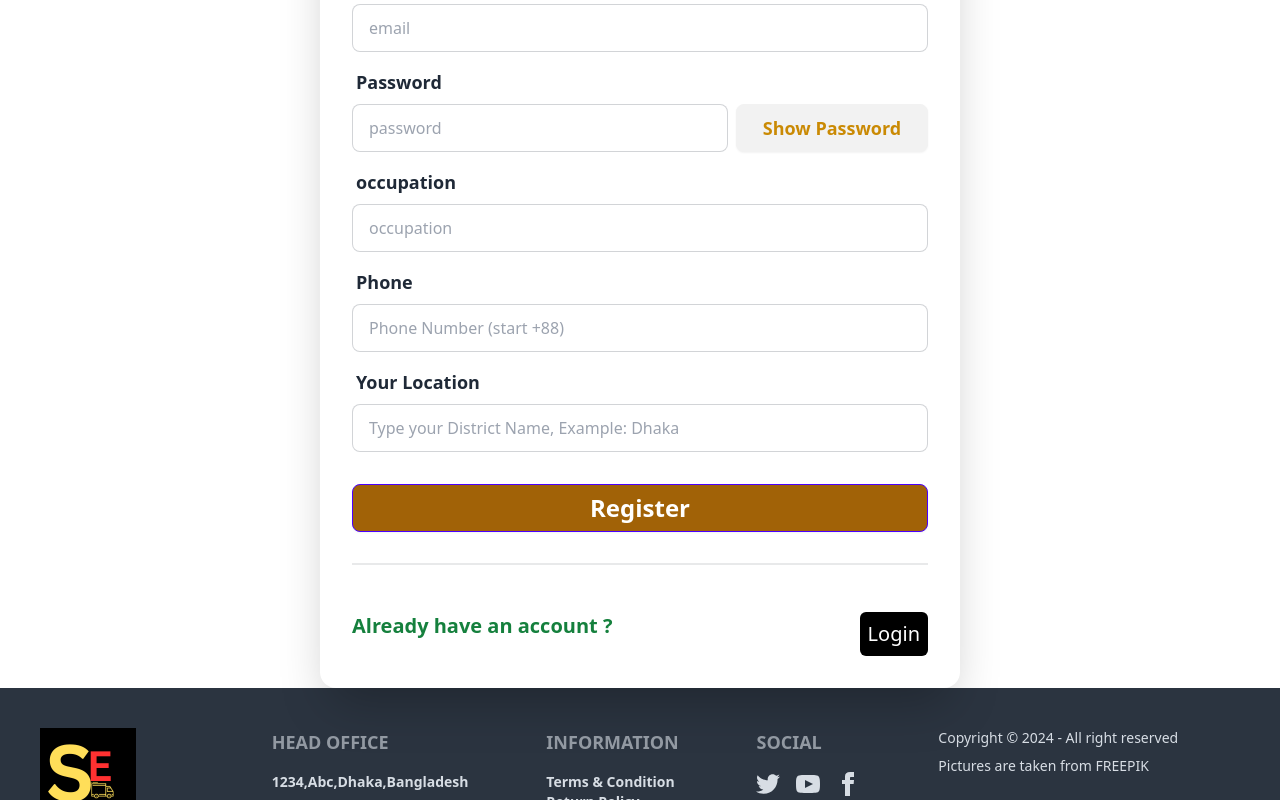
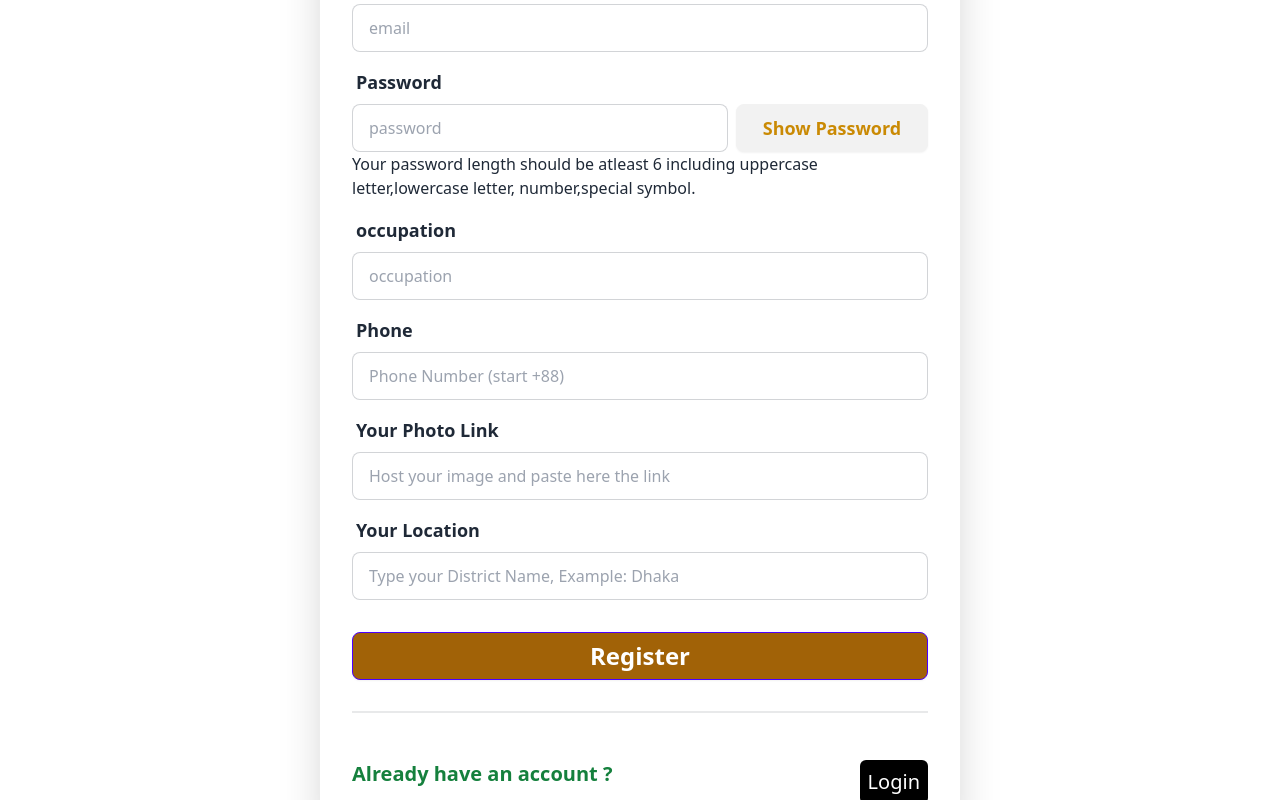
Before and after one commit to salabibne/Courier_service, a React (Vite) app: page /register in a window 1280 px wide. Shown: the part 428-1228 px from the top of the page. Built offline with nearby package versions, Linux system fonts and the light colour scheme; no server answers.

Commit message:
update user profile has been implemented and error showing if errror has been occured are also implemented

```diff
--- a/src/Authentication/Registration.jsx
+++ b/src/Authentication/Registration.jsx
@@ -22,7 +22,8 @@ import { CourierContext } from '../Context/AuthContext';
 
 const Registration = () => {
     const [showPassword, setShowpassword] = useState(false)
-    const {createUser} = useContext(CourierContext)
+    const [error, setError] = useState(false)
+    const {createUser,updateUser} = useContext(CourierContext)
     const formik = useFormik({
         initialValues: {
             name: "",
@@ -31,6 +32,7 @@ const Registration = () => {
             occupation: "",
             phonenumber: "",
             location:"",
+            photo:"",
 
 
         },
@@ -55,6 +57,9 @@ const Registration = () => {
             if (!values.location) {
                 errors.location = 'Required Location';
             }
+            if (!values.photo) {
+                errors.location = 'Required PhotoLink';
+            }
             if (!values.password) {
                 errors.password = 'Required';
             } else if (
@@ -70,11 +75,21 @@ const Registration = () => {
 
         onSubmit: values => {
             console.log(values);
+            setError("")
             createUser(values.email,values.password)
             .then((userCredential)=>{
                 console.log(userCredential.user);
+                updateUser(values.name,values.photo)
+                .then(()=>{
+                    console.log("profile updated");
+                })
+                .catch((error)=>{
+                    setError(error.message)
+                    console.log(error.message);
+                })
             })
             .catch((error)=>{
+                setError(error.message)
                 console.error(error.message)
             })
 
@@ -122,7 +137,9 @@ const Registration = () => {
 
                                     {formik.touched.password && formik.errors.password && <p className='text-red-500'>{formik.errors.password}</p>}
                                     <p className='btn text-yellow-600 text-lg w-1/3' onClick={() => setShowpassword(!showPassword)}>{showPassword ? "Hidden Password" : "Show Password"}</p>
+
                                 </div>
+                                <p className='text-gray-800 text-wrap'>Your password length should be atleast 6 including uppercase letter,lowercase letter, number,special symbol.</p>
                             </div>
                             <div className="form-control">
                                 <label className="label">
@@ -142,6 +159,14 @@ const Registration = () => {
                             </div>
                             <div className="form-control">
                                 <label className="label">
+                                    <span className="label-text text-lg font-bold">Your Photo Link</span>
+                                </label>
+                                <input type="url" id="photo" name='photo' placeholder="Host your image and paste here the link" onChange={formik.handleChange}
+                                    value={formik.values.photo} className="input input-bordered" required />
+                                {formik.touched.photo && formik.errors.photo && <p className='text-red-500'>{formik.errors.photo}</p>}
+                            </div>
+                            <div className="form-control">
+                                <label className="label">
                                     <span className="label-text text-lg font-bold">Your Location</span>
                                 </label>
                                 <input type="text" id="location" name='location' placeholder="Type your District Name, Example: Dhaka" onChange={formik.handleChange}
@@ -151,6 +176,9 @@ const Registration = () => {
                             <div className="form-control mt-6">
                                 <button type='submit' className="btn bg-yellow-700 text-2xl font-semibold text-white hover:bg-yellow-800 btn-primary">Register</button>
                             </div>
+                            {
+                                error && <p className='text-red-700'>{error}</p>
+                            }
 
                             <div className="flex flex-col w-full">
                                 <div className="divider divider-start"></div>
--- a/src/Context/AuthContext.jsx
+++ b/src/Context/AuthContext.jsx
@@ -1,6 +1,6 @@
 import { createContext,  useEffect } from "react";
 
-import { createUserWithEmailAndPassword, getAuth, onAuthStateChanged, signInWithEmailAndPassword, signOut } from "firebase/auth";
+import { createUserWithEmailAndPassword, getAuth, onAuthStateChanged, signInWithEmailAndPassword, signOut, updateProfile } from "firebase/auth";
 
 import { useState } from "react";
 import app from "../../firebase.config";
@@ -19,6 +19,14 @@ const AuthContext = ({ children }) => {
     // sign in with regesterd email & password
     const signIn = (email, password) => {
         return signInWithEmailAndPassword(auth, email, password)
+    }
+
+    // update user profile
+    const updateUser = (name,profilelink)=>{
+        return updateProfile(auth.currentUser,{
+            displayName:name, photoURL: profilelink
+        })
+
     }
 
     // Logout
@@ -46,7 +54,7 @@ const AuthContext = ({ children }) => {
 
 
     // values
-    let value = { user, createUser, signIn, logOut }
+    let value = { user, createUser, signIn, logOut,updateUser }
     return (
         <CourierContext.Provider value={value}>
             {children}
```
